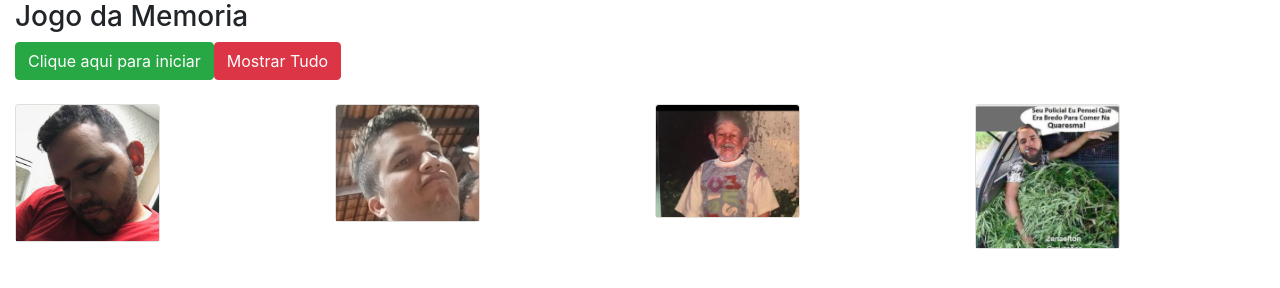
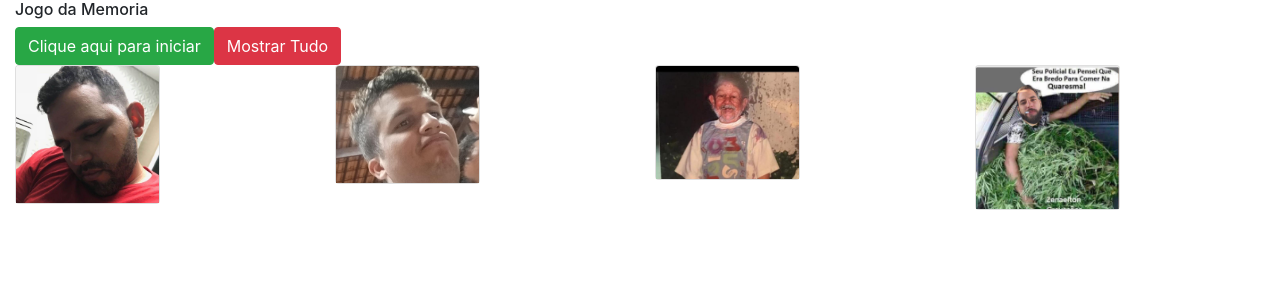
Before and after one commit to john2507/JogoDaMemoria, a plain HTML site: page Demo/index.html in a window 1280 px wide. Drawn offline with nearby package versions, Linux system fonts and the light colour scheme.

```diff
--- a/Demo/index.html
+++ b/Demo/index.html
@@ -10,15 +10,16 @@
     <script src="./src/util.js"></script>
     <script src="./src/jogoDaMemoria.js"></script>
     <script src="./src/tela.js"></script>
+
 </head>
 <body class="container-fluid">
-    <h3>Jogo da Memoria</h3>
+    <h6>Jogo da Memoria</h6>
 
     <div class="row container-fluid">
         <button type="button" class="btn btn-success" id="jogar">Clique aqui para iniciar</button>
         <button type="button" class="btn btn-danger" id="mostrarTudo">Mostrar Tudo</button>
     </div>
-    <br />
+
 
     <div id="conteudo" class="row">
 
```
